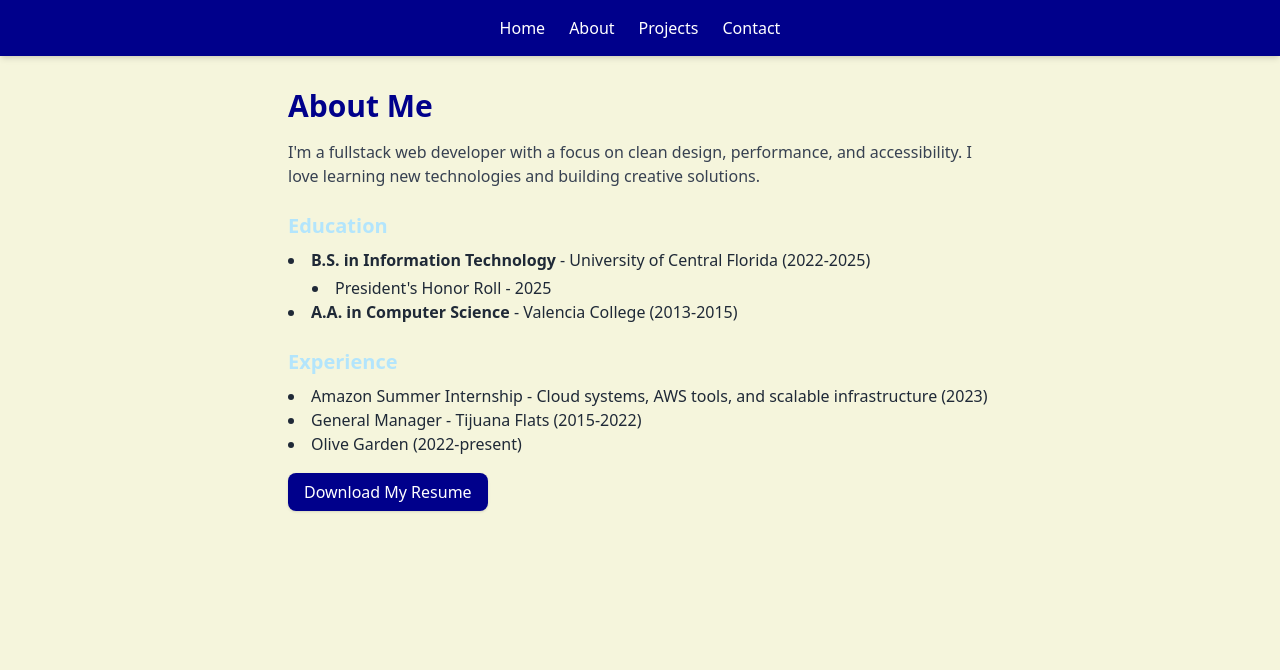
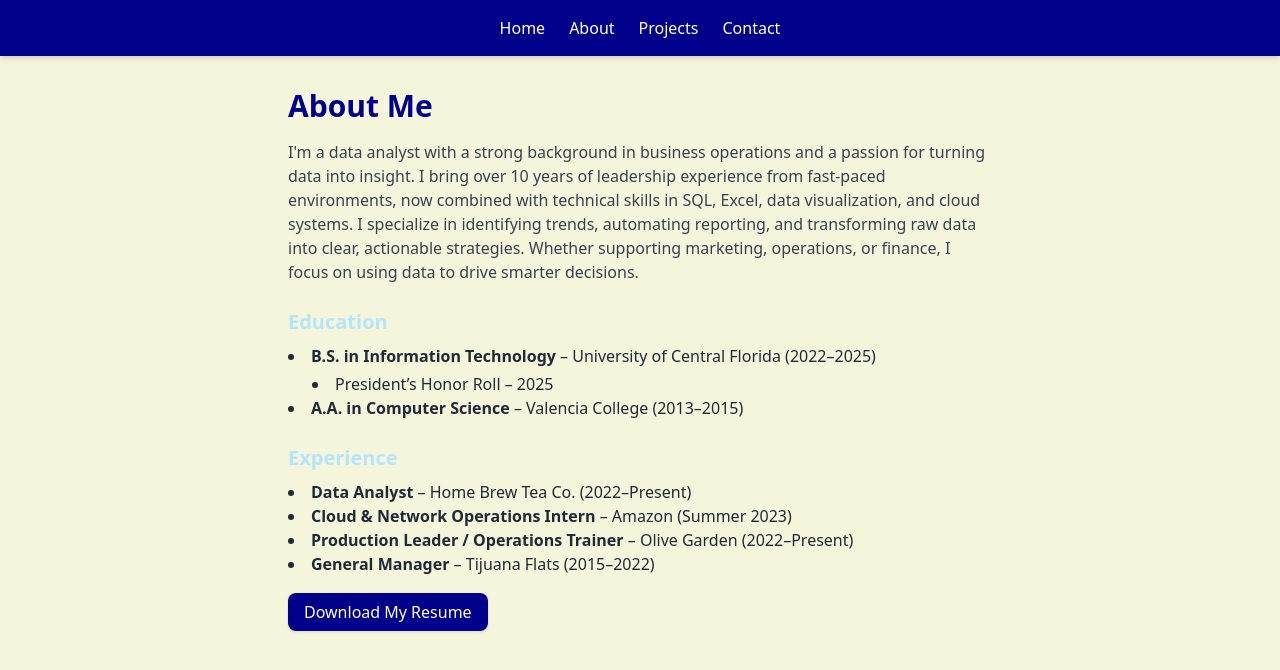
Before and after one commit to LegendMaker35/ePortfolio, a React (Vite) app: page /about in a window 1280 px wide. Shown: the top 670 px of the page. Built offline with nearby package versions, Linux system fonts and the light colour scheme.

Commit message:
Add files via upload

```diff
--- a/src/pages/About.jsx
+++ b/src/pages/About.jsx
@@ -3,28 +3,33 @@ function About() {
     <section className="p-8 max-w-3xl mx-auto">
       <h2 className="text-3xl font-bold text-mint mb-4">About Me</h2>
       <p className="mb-6 text-gray-700">
-        I'm a fullstack web developer with a focus on clean design, performance, and accessibility. I love learning new technologies and building creative solutions.
+        I'm a data analyst with a strong background in business operations and a passion for turning data into insight.
+        I bring over 10 years of leadership experience from fast-paced environments, now combined with technical skills
+        in SQL, Excel, data visualization, and cloud systems. I specialize in identifying trends, automating reporting,
+        and transforming raw data into clear, actionable strategies. Whether supporting marketing, operations, or finance,
+        I focus on using data to drive smarter decisions.
       </p>
 
       <div className="mb-6">
         <h3 className="text-xl font-semibold text-sky mb-2">Education</h3>
         <ul className="list-disc list-inside text-gray-800">
           <li>
-      <strong>B.S. in Information Technology</strong> - University of Central Florida (2022-2025)
+            <strong>B.S. in Information Technology</strong> – University of Central Florida (2022–2025)
             <ul className="list-disc list-inside ml-6 mt-1">
-        <li>President's Honor Roll - 2025</li>
+              <li>President’s Honor Roll – 2025</li>
             </ul>
           </li>
-    <li><strong>A.A. in Computer Science</strong> - Valencia College (2013-2015)</li>
+          <li><strong>A.A. in Computer Science</strong> – Valencia College (2013–2015)</li>
         </ul>
       </div>
 
       <div className="mb-6">
         <h3 className="text-xl font-semibold text-sky mb-2">Experience</h3>
         <ul className="list-disc list-inside text-gray-800">
-          <li>Amazon Summer Internship - Cloud systems, AWS tools, and scalable infrastructure (2023)</li>
-          <li>General Manager - Tijuana Flats (2015-2022)</li>
-            <li>Olive Garden (2022-present)</li>
+          <li><strong>Data Analyst</strong> – Home Brew Tea Co. (2022–Present)</li>
+          <li><strong>Cloud & Network Operations Intern</strong> – Amazon (Summer 2023)</li>
+          <li><strong>Production Leader / Operations Trainer</strong> – Olive Garden (2022–Present)</li>
+          <li><strong>General Manager</strong> – Tijuana Flats (2015–2022)</li>
         </ul>
       </div>
 
--- a/src/pages/Projects.jsx
+++ b/src/pages/Projects.jsx
@@ -1,17 +1,17 @@
 function Projects() {
   const projects = [
     {
-      title: "Speed Typing Web App",
+      title: "Speed Typing Performance Tracker",
       description:
-        "A responsive speed typing game built in JavaScript with real-time feedback, performance tracking, and Google Sign-In authentication.",
+        "A web app that tracks and displays real-time performance metrics (WPM, accuracy) using session data. Integrated Google authentication for personalized progress tracking.",
       tech: ["JavaScript", "HTML", "CSS", "Google Identity"],
       github: "https://github.com/LegendMaker35/speed-typing-game",
       demo: "https://speed-typing-game-fhra.onrender.com",
     },
     {
-      title: "Java GUI + MySQL Client",
+      title: "Multi-Client SQL Role System",
       description:
-        "Multi-client GUI app using Java and JDBC, with role-based user auth, SQL execution, and detailed error handling.",
+        "Built a multi-client Java GUI for role-based SQL access. Supported secure login, query execution, error handling, and business rule enforcement in MySQL.",
       tech: ["Java", "JDBC", "MySQL"],
       github: null,
       demo: null,
@@ -19,7 +19,7 @@ function Projects() {
     {
       title: "Personal Portfolio Website",
       description:
-        "This very website! Built with React and Tailwind CSS, featuring routing, a live contact form connected to a Node.js + Express backend, and deployed using Vercel and Render.",
+        "This site. Custom-built with React and Tailwind CSS to present my resume, data background, and contact info. Includes a working contact form with backend email routing.",
       tech: ["React", "Tailwind CSS", "Express", "Render", "Vercel"],
       github: {
         frontend: "https://github.com/LegendMaker35/eportfolio",
@@ -31,7 +31,7 @@ function Projects() {
 
   return (
     <section className="p-8 max-w-5xl mx-auto">
-      <h2 className="text-3xl font-bold text-mint mb-6 text-center">Projects</h2>
+      <h2 className="text-3xl font-bold text-mint mb-6 text-center">Portfolio</h2>
       <div className="grid grid-cols-1 sm:grid-cols-2 gap-6">
         {projects.map((project, index) => (
           <div
--- a/src/pages/home.jsx
+++ b/src/pages/home.jsx
@@ -5,9 +5,10 @@ function Home() {
     <section className="p-8 flex flex-col items-center text-center">
       <h1 className="text-4xl font-bold text-mint mb-4">Hi, I'm Joshua Peters</h1>
       <p className="text-lg max-w-xl text-gray-700">
-        Hello, I'm a knowledgeable and experienced <strong>Data Analyst</strong> and an intermediate <strong>Software Engineer</strong>,
-        with practice in Java, Javascript, Excel, Microsoft 365, Python, Cisco technologies, full stack development, version control,
-        and network configuration. Driven by a desire to constantly be learning.
+        I'm a data analyst with a strong background in business operations and technical systems.
+        I specialize in turning raw data into clear, actionable insights using <strong>SQL</strong>,
+        <strong> Excel</strong>, and <strong>data visualization tools</strong>. With 10+ years of leadership experience
+        and a degree in IT, I thrive at the intersection of strategy and analysis.
       </p>
       <div className="mt-6 space-x-4">
         <Link to="/projects" className="bg-sky text-white px-4 py-2 rounded-xl shadow hover:bg-mint transition">
```
Also changed, not shown: 2 other files (tests, documents, lock files or other folders). Lines whose indentation alone changed are shown as unchanged.
